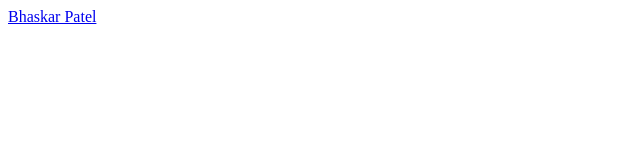
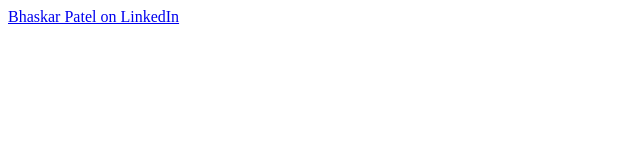
Before and after one commit to BinaryBhaskar/binarybhaskar.github.io, a plain HTML site: page index.html in a window 1280 px wide. Shown: the whole page, without its empty margins (0-640 px from the left). Drawn offline with Linux system fonts and the light colour scheme.

Commit message:
Update index.html

```diff
--- a/index.html
+++ b/index.html
@@ -5,7 +5,7 @@
   </head>
   <BODY>
     <section class="badge-copy-code__theme badge-copy-code__theme--dark">
-          <div class="badge-base LI-profile-badge" data-iscreate="" data-locale="en_US" data-size="medium" data-theme="dark" data-type="HORIZONTAL" data-vanity="binarybhaskar" data-version="v1" data-glimmer="" data-rendered="true" data-uid="760032"><a class="badge-base__link LI-simple-link" href="https://in.linkedin.com/in/binarybhaskar?trk=profile-badge">Bhaskar Patel</a></div>
+          <div class="badge-base LI-profile-badge" data-iscreate="" data-locale="en_US" data-size="medium" data-theme="dark" data-type="HORIZONTAL" data-vanity="binarybhaskar" data-version="v1" data-glimmer="" data-rendered="true" data-uid="760032"><a class="badge-base__link LI-simple-link" href="https://in.linkedin.com/in/binarybhaskar?trk=profile-badge">Bhaskar Patel on LinkedIn</a></div>
     </section>
   </body>
 </html>
```
